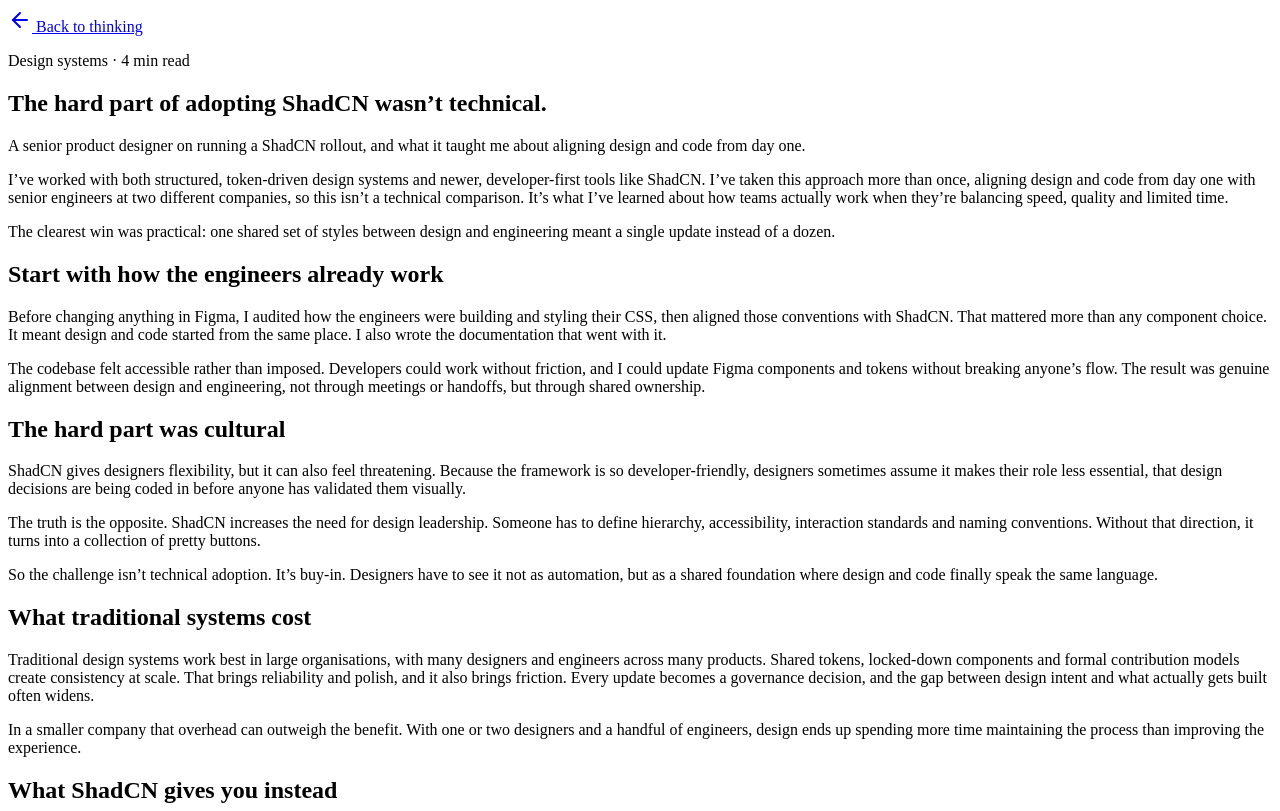
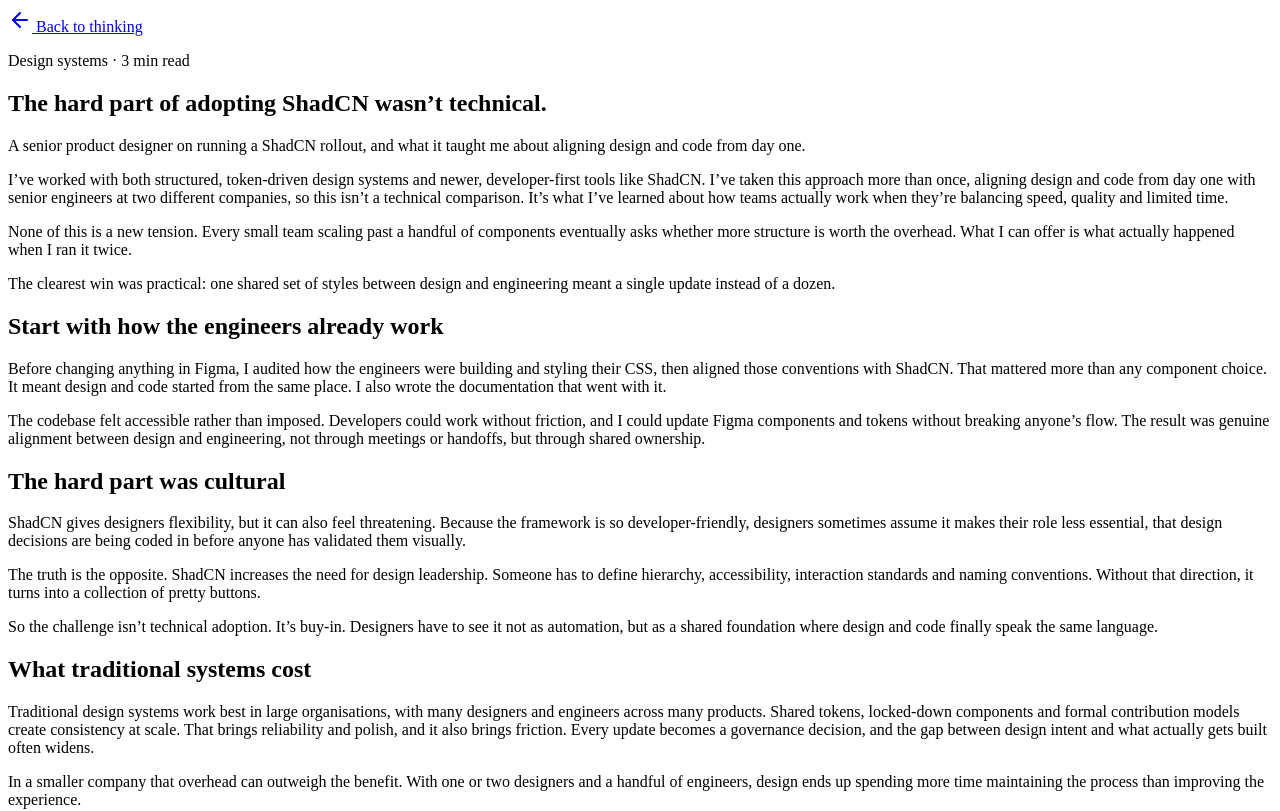
Before and after one commit to jadeparrish/portfolio, a Next.js app: page /thinking/shadcn in a window 1280 px wide. Shown: the top 811 px of the page. Built offline with nearby package versions, Linux system fonts and the light colour scheme.

Commit message:
Update page.js

```diff
--- a/app/thinking/shadcn/page.js
+++ b/app/thinking/shadcn/page.js
@@ -31,7 +31,7 @@ export default function ShadcnArticle() {
         {/* Title */}
         <section className="pb-8 border-b border-neutral-200/80">
           <p className="text-[11px] uppercase tracking-[0.2em] font-medium text-neutral-400 mb-4">
-            Design systems &middot; 4 min read
+            Design systems &middot; 3 min read
           </p>
           <h1 className="text-3xl sm:text-4xl lg:text-5xl font-serif font-normal leading-[1.15] tracking-tight text-neutral-900 mb-6">
             The hard part of adopting ShadCN wasn&rsquo;t technical.
@@ -52,6 +52,11 @@ export default function ShadcnArticle() {
               different companies, so this isn&rsquo;t a technical comparison. It&rsquo;s
               what I&rsquo;ve learned about how teams actually work when they&rsquo;re
               balancing speed, quality and limited time.
+            </p>
+            <p>
+              None of this is a new tension. Every small team scaling past a handful of
+              components eventually asks whether more structure is worth the overhead. What
+              I can offer is what actually happened when I ran it twice.
             </p>
             <p>
               The clearest win was practical: one shared set of styles between design and
```
